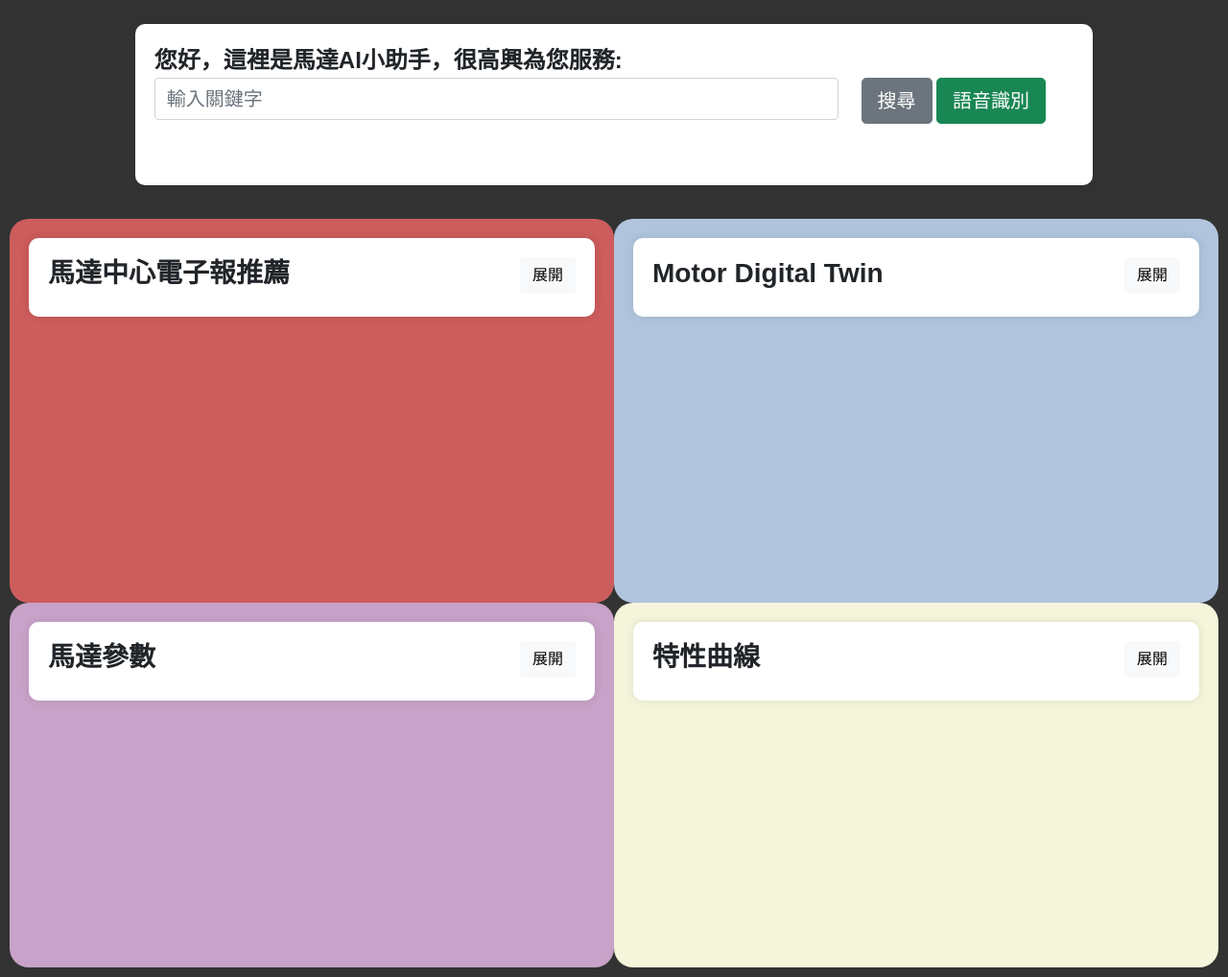
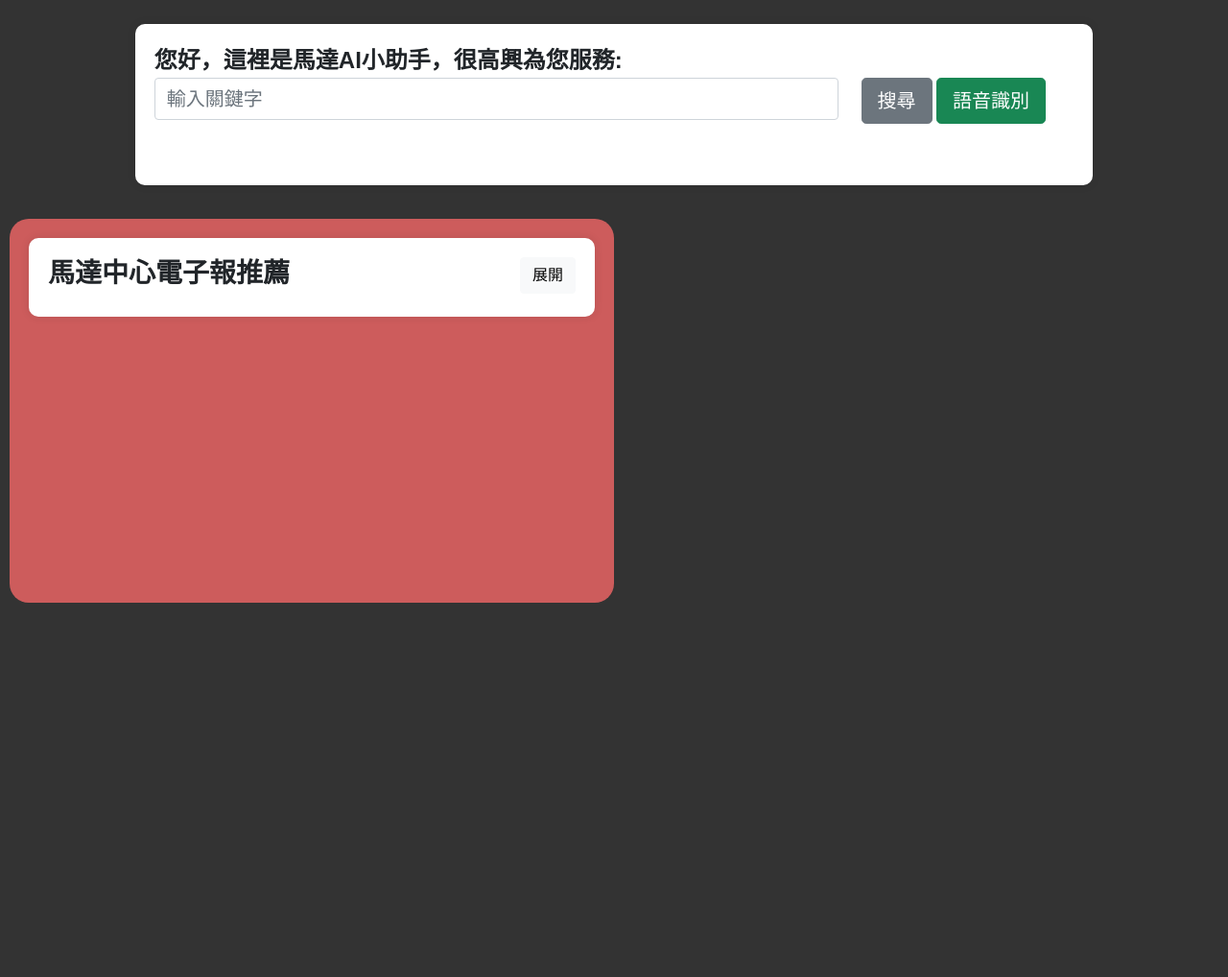
Before and after one commit to ZhihCheng/MCAM_web, a Flask app: page /paper in a window 1280 px wide. Shown: the part 72-1090 px from the top of the page at 96% size. Run offline with Flask 3, Linux system fonts and the light colour scheme; some libraries are stand-ins or nearby versions.

Commit message:
20240522

```diff
--- a/templates/paper.html
+++ b/templates/paper.html
@@ -144,8 +144,8 @@
     }
 
     .top-left {
-        grid-row: 1 / 2;
-        grid-column: 1 / 2;
+        /* grid-row: 1 / 2;
+        grid-column: 1 / 2;  */
         background-color: #CD5C5C;;
         padding: 20px;
         border-radius: 20px;
@@ -157,27 +157,30 @@
     }
 
     .top-right {
-        grid-row: 1 / 2;
-        grid-column: 2 / 3;
+        /* grid-row: 1 / 2;
+        grid-column: 2 / 3; */
         background-color: #B0C4DE;
         padding: 20px;
         border-radius: 20px;
+        display: none;
     }
 
     .bottom-left {
-        grid-row: 2 / 3;
-        grid-column: 1 / 2;
+        /* grid-row: 2 / 3;
+        grid-column: 1 / 2; */
         background-color: #C8A2C8;
         padding: 20px;
         border-radius: 20px;
+        display: none;
     }
 
     .bottom-right {
-        grid-row: 2 / 3;
-        grid-column: 2 / 3;
+        /* grid-row: 2 / 3;
+        grid-column: 2 / 3; */
         background-color: #F5F5DC;
         padding: 20px;
         border-radius: 20px;
+        display: none;
     }
     /*parm_tabel fone setting*/
     .boldAndLarge {
@@ -353,7 +356,7 @@
         </div>
     </div>
     <div class = "split_form">
-        <div class="top-left grid-item">
+        <div class="top-left grid-item" id='paper'>
             <div  class="inear-container " id ="search_output">
                 <div class="row row-spacing">
                     <div class="col-md-10">
@@ -375,7 +378,7 @@
                 </label>
             </div>
         </div>
-        <div class="bottom-right grid-item ">
+        <div class="bottom-right grid-item "id='tn_curve'>
             <div  class="inear-container " id ="search_output1">
                 <div class="row row-spacing">
                     <div class="col-md-10">
@@ -392,7 +395,7 @@
                 </div>
             </div>
         </div>
-        <div class="bottom-left grid-item">
+        <div class="bottom-left grid-item" id = 'parameter'>
             <div  class="inear-container " id ="search_output2">
                 <div class="row row-spacing">
                     <div class="col-md-10">
@@ -438,7 +441,7 @@
                 </table>
             </div>
         </div>
-        <div class="top-right grid-item">
+        <div class="top-right grid-item" id="motor_block">
             <div  class="inear-container " id ="search_output3">
                 <div class="row row-spacing">
                     <div class="col-md-10">
@@ -488,6 +491,14 @@
                 <h4 id="SucessText" class="ms-3" style="color: #5a7beb;">Simulink Success</h4>
             `;
         }
+        function toggleDisplay(elementIds, show) {
+            elementIds.forEach(function(id) {
+                var element = document.getElementById(id);
+                if (element) {
+                    element.style.display = show ? 'block' : 'none';
+                }
+            });
+        }
 
         document.addEventListener('DOMContentLoaded', function() {
 
@@ -505,7 +516,6 @@
                     textElement.innerHTML += char;
 
                     if (index === textArray.length - 1) {
-
                         finalCursor.style.display = 'none';
                         MPRS_Main.style.display = 'block';
                     }
@@ -516,32 +526,16 @@
 
             search_button.addEventListener('click', function() {
                 const searchInput = document.getElementById('searchInput');
-                var Error_content = document.getElementById('Error_content');
-                var search_result = document.getElementById('search_result');
-                var searchResult = document.getElementById('searchResult');
-                var image_show = document.getElementById('image_show')
-                var motor_curve = document.getElementById('motor_curve')
-                var parm_table = document.getElementById('parm_table')
-                var AI_result = document.getElementById('AIout')
-
-                Error_content.style.display='none';
-                image_show.style.display='none';
-                motor_curve.style.display='none';
-                search_result.style.display='none';
-                parm_table.style.display='none';
-                AI_result.style.display='none';
-
+                toggleDisplay(['search_result','Error_content','image_show','motor_curve','parm_table','AIout','motor_block','tn_curve','parameter'], false);
 
                 var myModal = new bootstrap.Modal(document.getElementById('loading_modal'));
-
-
 
                 if (searchInput.value !== ""){
                     myModal.show();
                     let showModalForAtLeast = 500; // 毫秒
                     let showStart = new Date().getTime();
                     var textToAnimate1 = "預設";
-                    // AI_result.style.display='block';
+
                     var textElement1 = document.getElementById('AIout_animatedText');
                     var finalCursor1 = document.getElementById('AIout_finalCursor');
                     textElement1.innerHTML = '';
@@ -556,8 +550,8 @@
                     })
                     .then(response => response.json())
                     .then(data => {
-
-
+                        if (data.complet === 0) {
+                            toggleDisplay(['AIout'], true);
                             input_search.textContent = " "
                             textToAnimate1 = data.result;
                             var textArray1 = textToAnimate1.split('');
@@ -572,6 +566,8 @@
                                     }
                                 }, index * 50);
                             });
+                        }
+
                     });
 
 
@@ -594,12 +590,13 @@
                         if (data.two_port_model!='none' && data.two_port_curve!='none'){
 
                             // play two port model
-                            image_show.style.display='block'
+                            toggleDisplay(['image_show','motor_block'], true);
+
                             var uploadedImage = document.getElementById('uploadedImage');
                             uploadedImage.src = "./static/" + data.two_port_model + '.jpg';
 
                             // play TN curve
-                            motor_curve.style.display = 'block';
+                            toggleDisplay(['motor_curve','tn_curve'], true);
                             var uploadedImage2 = document.getElementById('uploadedImage2');
                             uploadedImage2.src =  data.two_port_curve;
 
@@ -616,8 +613,7 @@
 
                         updateLoadingToSuccess();
                         if (jsonData === 0) {
-                            Error_content.style.display = 'block';
-
+                            toggleDisplay(['Error_content'], true);
                             var textElement = document.getElementById('animatedText4');
                             var finalCursor = document.getElementById('finalCursor4');
 
@@ -636,9 +632,8 @@
                             });
                         }else{
                             document.getElementById("newsletterHeading").textContent = "馬達中心電子報推薦   關鍵字 : " + data.sentence;
-                            search_result.style.display = 'block';
                             var split_form = document.getElementById('split_form');
-                            search_output.style.display = 'block';
+                            toggleDisplay(['search_result','search_output'], true);
                             var accordionHtml = "";
 
                             for (var i = 0; i < jsonData.length; i++) {
@@ -692,10 +687,10 @@
                             }, 1500);
                         }
                         if (searchInput.value.includes("最大功率") || searchInput.value.includes("最高轉速")) {
-                            motor_curve.style.display = 'block';
+                            toggleDisplay(['motor_curve'], true);
                             var uploadedImage2 = document.getElementById('uploadedImage2');
                             uploadedImage2.src = "./static/output_figure.png";
-                            parm_table.style.display = 'block';
+                            toggleDisplay([parm_table], true);
                             document.getElementById("textbox1").value = parseFloat(data.L).toFixed(5);
                             document.getElementById("textbox2").value = parseFloat(data.R).toFixed(5);
                             document.getElementById("textbox3").value = parseFloat(data.Ke).toFixed(5);
```
Lines whose indentation alone changed are shown as unchanged.
